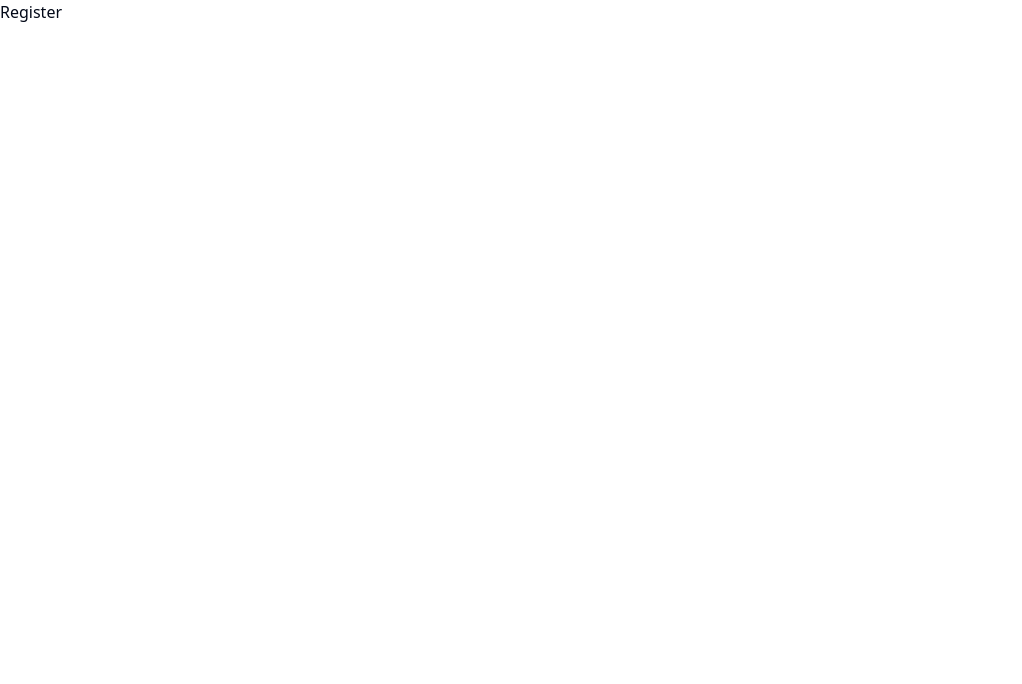
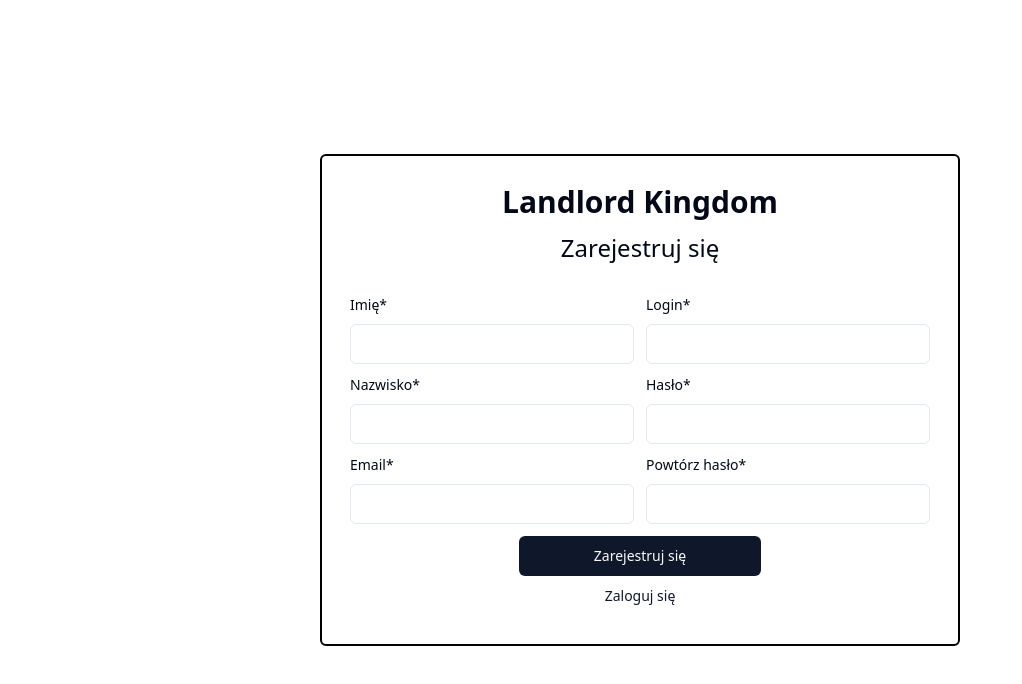
Before and after one commit to KacperKafara/LandlordKingdom, a React (Vite) app in the folder webapp/ssbd202402/: page /register in a window 1280 px wide. Shown: the top 684 px of the page, without its empty margins (0-1022 px from the left). Built offline with nearby package versions, Linux system fonts and the light colour scheme.

Commit message:
feat: Registration form layout

```diff
--- a/webapp/ssbd202402/src/data/useAuthenticate.ts
+++ b/webapp/ssbd202402/src/data/useAuthenticate.ts
@@ -14,7 +14,7 @@ export const useAuthenticate = () => {
   const { mutateAsync } = useMutation({
     mutationFn: async (data: AuthenticateRequest) => {
       const response = await api.post<AuthenticateResponse>(
-        "/auth/authenticate",
+        "/auth/signin",
         data
       );
       return response.data;
--- a/webapp/ssbd202402/src/i18n/pl/common.ts
+++ b/webapp/ssbd202402/src/i18n/pl/common.ts
@@ -9,6 +9,23 @@ const loginPage = {
   passwordRequired: "Hasło jest wymagane",
 };
 
+const registerPage = {
+  firstNameRequired: "Imię jest wymagane",
+  lastNameRequired: "Nazwisko jest wymagane",
+  emailRequired: "Email jest wymagany",
+  loginRequired: "Login jest wymagany",
+  passwordRequired: "Hasło musi składać się z co najmniej 8 znaków",
+  passwordMatch: "Hasła muszą być takie same",
+  registerHeader: "Zarejestruj się",
+  firstName: "Imię*",
+  lastName: "Nazwisko*",
+  email: "Email*",
+  login: "Login*",
+  password: "Hasło*",
+  confirmPassword: "Powtórz hasło*",
+  registerButton: "Zarejestruj się",
+};
+
 const navLinks = {
   account: "Moje konto",
 };
@@ -16,6 +33,7 @@ const navLinks = {
 export default {
   navLinks,
   loginPage,
+  registerPage,
   footer: "Landlord Kingdom - SSBD202402",
   logoPlaceholder: "Landlord Kingdom",
 };
--- a/webapp/ssbd202402/src/pages/Login/index.tsx
+++ b/webapp/ssbd202402/src/pages/Login/index.tsx
@@ -55,7 +55,7 @@ const LoginPage: FC = () => {
       <Form {...form}>
         <form
           onSubmit={onSubmit}
-          className="border-2 rounded-md border-black p-7 w-[450px] flex flex-col"
+          className="border-2 rounded-md border-black p-7 w-1/4 flex flex-col"
         >
           <h1 className="self-center text-3xl font-bold">
             {t("logoPlaceholder")}
--- a/webapp/ssbd202402/src/pages/Register/index.tsx
+++ b/webapp/ssbd202402/src/pages/Register/index.tsx
@@ -1,10 +1,151 @@
+import { Button } from "@/components/ui/button";
+import { Form, FormControl, FormField, FormItem, FormLabel, FormMessage } from "@/components/ui/form";
+import { Input } from "@/components/ui/input";
+import { zodResolver } from "@hookform/resolvers/zod";
+import { TFunction } from "i18next";
 import { FC } from "react";
+import { useForm } from "react-hook-form";
+import { useTranslation } from "react-i18next";
+import { NavLink, useNavigate } from "react-router-dom";
+import { z } from "zod";
+
+const getRegistrationSchema = (t: TFunction) =>
+  z.object({
+    firstName: z.string().min(1, t("registerPage.firstNameRequired")),
+    lastName: z.string().min(1, t("registerPage.lastNameRequired")),
+    email: z.string().email(t("registerPage.emailRequired")),
+    login: z.string().min(1, t("registerPage.loginRequired")),
+    password: z.string().min(8, t("registerPage.passwordRequired")),
+    confirmPassword: z.string().min(8, t("registerPage.passwordMatch")),
+  })
+  .refine(data => data.password === data.confirmPassword, {
+    message: t("registerPage.passwordMatch"),
+    path: ["confirmPassword"],
+  });
+
+type RegistrationSchema = z.infer<ReturnType<typeof getRegistrationSchema>>;
 
 const RegisterPage: FC = () => {
+  const { t } = useTranslation();
+  const navigate = useNavigate();
+  const form = useForm<RegistrationSchema>({
+    resolver: zodResolver(getRegistrationSchema(t)),
+    values: {
+      firstName: "",
+      lastName: "",
+      email: "",
+      login: "",
+      password: "",
+      confirmPassword: "",
+    },
+  });
+
+  const onSubmit = form.handleSubmit(async (values) => {
+    console.log(values);
+    navigate("/login");
+  });
+
   return (
-    <>
-      <div>Register</div>
-    </>
+    <div className="flex items-center justify-center min-h-screen">
+      <Form {...form}>
+        <form onSubmit={onSubmit} className="border-2 rounded-md border-black p-7 w-6/12 flex flex-col">
+          <h1 className="self-center text-3xl font-bold">
+            {t("logoPlaceholder")}
+          </h1>
+          <h2 className="self-center text-2xl pb-7 pt-3">
+            {t("registerPage.registerHeader")}
+          </h2>
+          <div className="grid grid-cols-2 gap-3 items-stretch">
+            <div className="grid grid-rows-3 gap-2">
+            <FormField
+              control={form.control}
+              name="firstName"
+              render={({ field }) => (
+                <FormItem>
+                  <FormLabel>{t("registerPage.firstName")}</FormLabel>
+                  <FormControl>
+                    <Input {...field} autoComplete="firstname" />
+                  </FormControl>
+                  <FormMessage />
+                </FormItem>
+              )}
+            />
+            <FormField
+              control={form.control}
+              name="lastName"
+              render={({ field }) => (
+                <FormItem>
+                  <FormLabel>{t("registerPage.lastName")}</FormLabel>
+                  <FormControl>
+                    <Input {...field} autoComplete="lastname" />
+                  </FormControl>
+                  <FormMessage />
+                </FormItem>
+              )}
+            />
+            <FormField
+              control={form.control}
+              name="email"
+              render={({ field }) => (
+                <FormItem>
+                  <FormLabel>{t("registerPage.email")}</FormLabel>
+                  <FormControl>
+                    <Input {...field} autoComplete="email" type="email" />
+                  </FormControl>
+                  <FormMessage />
+                </FormItem>
+              )}
+            />
+            </div>
+            <div className="grid grid-rows-3 gap-2">
+            <FormField
+              control={form.control}
+              name="login"
+              render={({ field }) => (
+                <FormItem>
+                  <FormLabel>{t("registerPage.login")}</FormLabel>
+                  <FormControl>
+                    <Input {...field} />
+                  </FormControl>
+                  <FormMessage />
+                </FormItem>
+              )}
+            />
+            <FormField
+              control={form.control}
+              name="password"
+              render={({ field }) => (
+                <FormItem>
+                  <FormLabel>{t("registerPage.password")}</FormLabel>
+                  <FormControl>
+                    <Input {...field} type="password" />
+                  </FormControl>
+                  <FormMessage />
+                </FormItem>
+              )}
+            />
+            <FormField
+              control={form.control}
+              name="confirmPassword"
+              render={({ field }) => (
+                <FormItem>
+                  <FormLabel>{t("registerPage.confirmPassword")}</FormLabel>
+                  <FormControl>
+                    <Input {...field} type="password" />
+                  </FormControl>
+                  <FormMessage />
+                </FormItem>
+              )}
+            />
+            </div>
+          </div>
+          <Button type="submit" className="mt-3 p-2 w-5/12 self-center">{t("registerPage.registerButton")}</Button>
+          <Button variant="link" asChild className="w-fit self-center">
+            <NavLink to={"/login"}>{t("loginPage.loginButton")}</NavLink>
+          </Button>
+        </form>
+      </Form>
+    </div>
   );
 };
 
```
